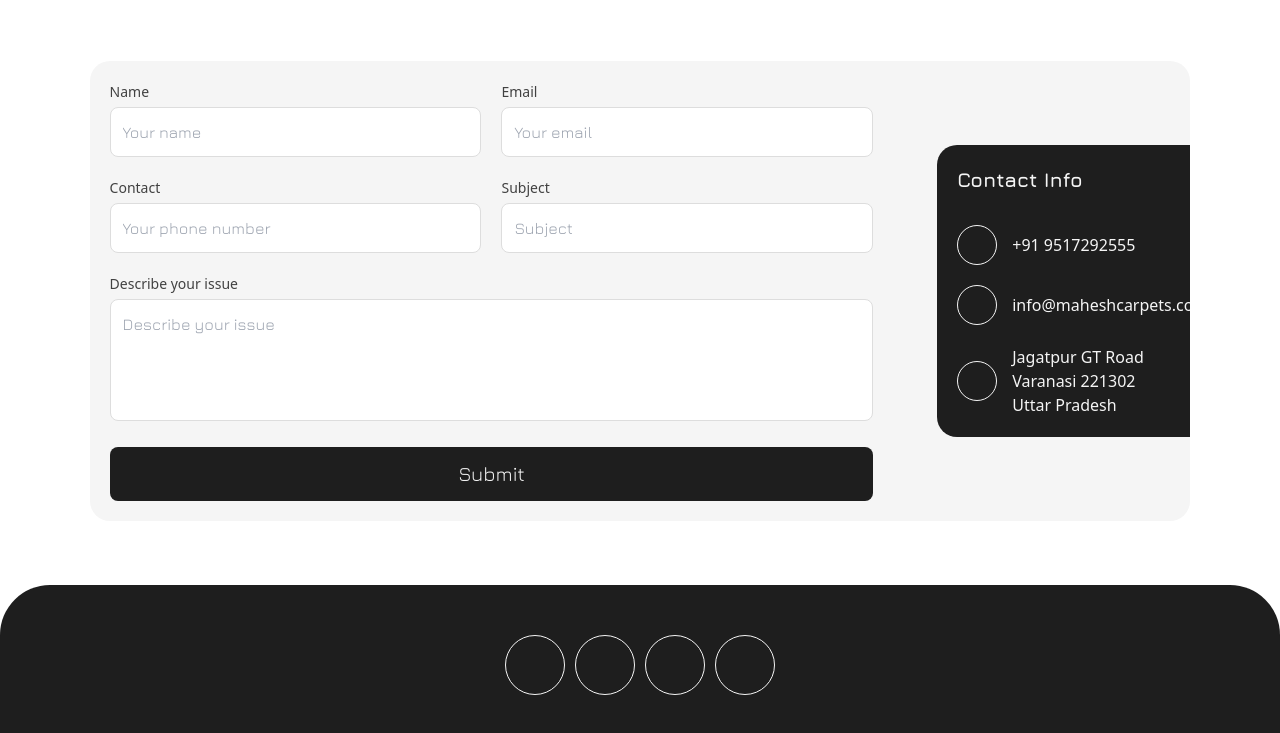
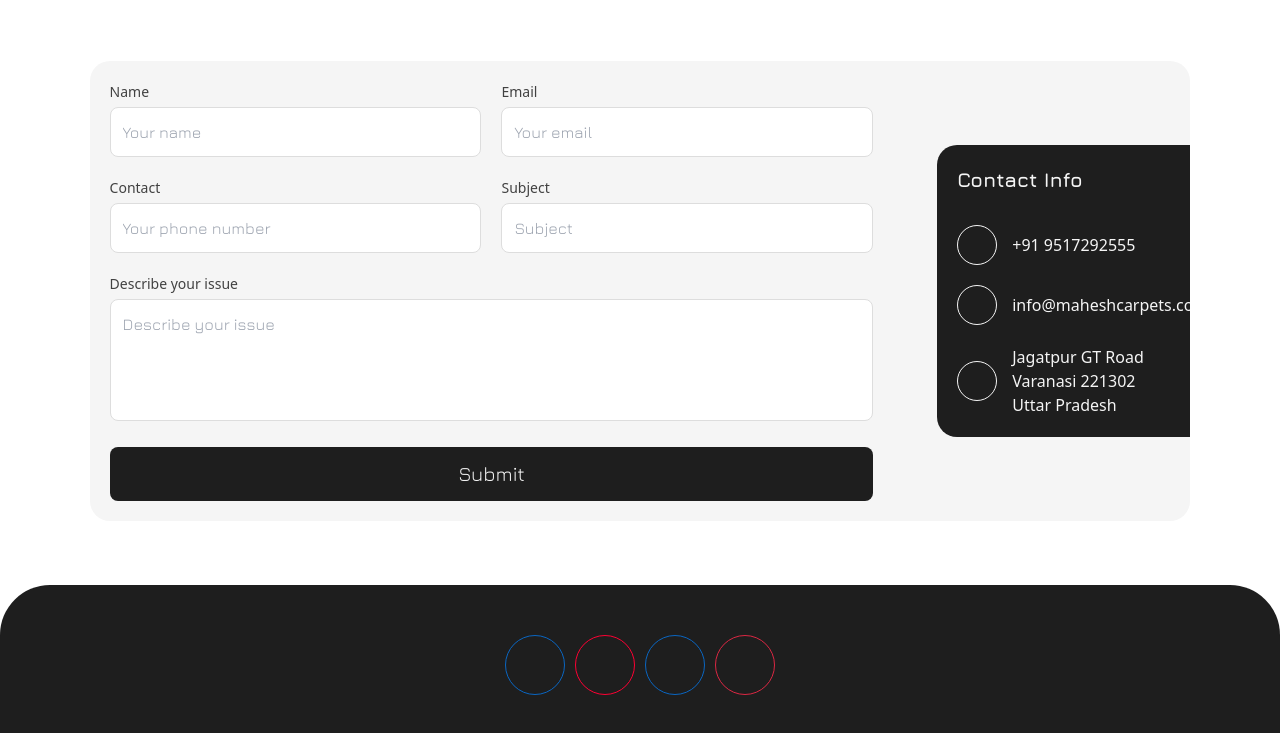
Before and after one commit to priyesshrai/maheshcarpet, a Next.js app: page /our-story in a window 1280 px wide. Shown: the part 2000-2733 px from the top of the page. Built offline with nearby package versions, Linux system fonts and the light colour scheme; a web font is replaced by a local one.

Commit message:
update navigation and footer.

```diff
--- a/src/app/globals.css
+++ b/src/app/globals.css
@@ -953,7 +953,7 @@ footer {
       display: flex;
       align-items: center;
       justify-content: center;
-      font-size: 1.4rem;
+      font-size: 1.7rem;
     }
   }
 
--- a/src/components/Footor/Footer.jsx
+++ b/src/components/Footor/Footer.jsx
@@ -7,40 +7,47 @@ export default function Footer() {
     <footer>
       <div className="footer-container">
         <div className="footer-social">
-          <div className="footer-icon">
+          <div className="footer-icon" style={{ borderColor: "#0A66C2" }}>
             <a
               href="https://www.linkedin.com/company/mahesh-carpets/"
               target="_blank"
               rel="noopener noreferrer"
             >
-              <i className="hgi-stroke hgi-linkedin-02" />
+              <i className="hgi-stroke hgi-linkedin-02" style={{ color: "#0A66C2" }} />
             </a>
           </div>
-          <div className="footer-icon">
+
+          <div className="footer-icon" style={{ borderColor: "#FF0033" }}>
             <a
               href="https://www.youtube.com"
               target="_blank"
               rel="noopener noreferrer"
             >
-              <i className="hgi-stroke hgi-youtube" />
+              <i className="hgi-stroke hgi-youtube" style={{ color: "#FF0033" }} />
             </a>
           </div>
-          <div className="footer-icon">
+
+          <div className="footer-icon" style={{ borderColor: "#0A66C2" }}>
             <a
               // href="https://www.linkedin.com/company/mahesh-carpets/"
               target="_blank"
               rel="noopener noreferrer"
             >
-              <i className="hgi-stroke hgi-facebook-02" />
+              <i className="hgi-stroke hgi-facebook-02" style={{ color: "#0A66C2" }} />
             </a>
           </div>
-          <div className="footer-icon">
+
+          <div className="footer-icon" style={{ borderColor: "#dc2743" }}>
             <a
               // href="https://www.youtube.com"
               target="_blank"
               rel="noopener noreferrer"
             >
-              <i className="hgi-stroke hgi-instagram" />
+              <i className="hgi-stroke hgi-instagram" style={{
+                background: "linear-gradient(45deg, #f09433 0%, #e6683c 25%, #dc2743 50%, #cc2366 75%, #bc1888 100%)",
+                WebkitBackgroundClip: "text",
+                color: "transparent"
+              }} />
             </a>
           </div>
         </div>
@@ -49,7 +56,7 @@ export default function Footer() {
           <div className="footer-container-wraper">
             <div className="footer-logo">
               <Image
-                src="/images/logo.png"
+                src="/images/logo/logo-01.jpeg"
                 alt="logo"
                 width={180}
                 height={80}
--- a/src/components/Navbar/Navbar.jsx
+++ b/src/components/Navbar/Navbar.jsx
@@ -101,7 +101,7 @@ export default function Navbar() {
               href="/contact"
               className={pathname.startsWith("/contact") ? "active-link" : ""}
             >
-              Contact
+              Contact Us
             </Link>
           </li>
         </ul>
@@ -193,7 +193,7 @@ export default function Navbar() {
               >
                 <i className="hgi-stroke hgi-add-team" />
               </Link>
-              <span>Contact</span>
+              <span>Contact Us</span>
             </li>
           </ul>
         </div>
```
